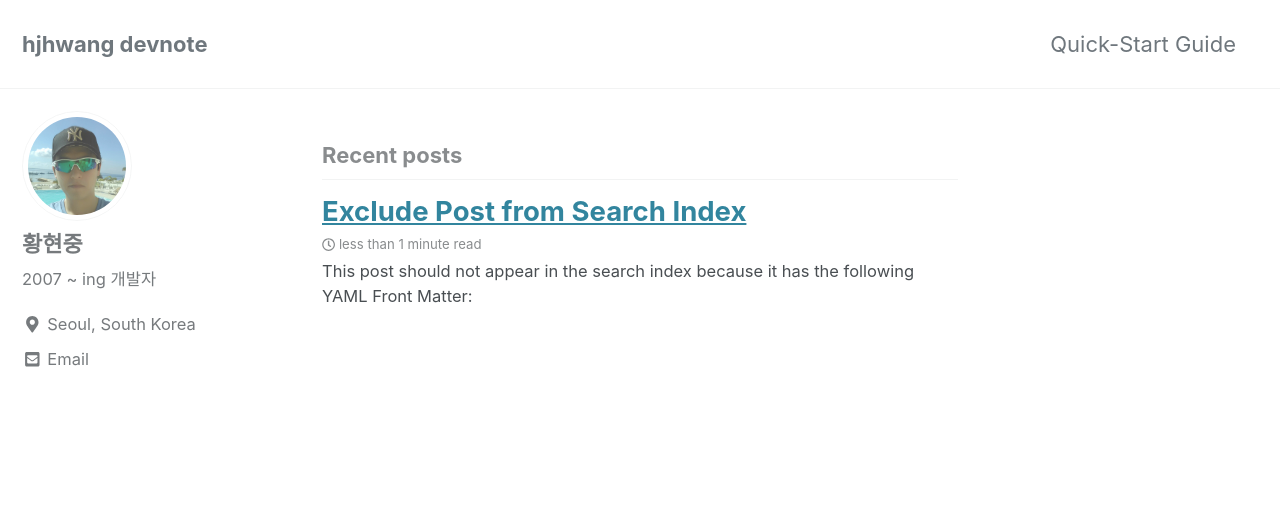
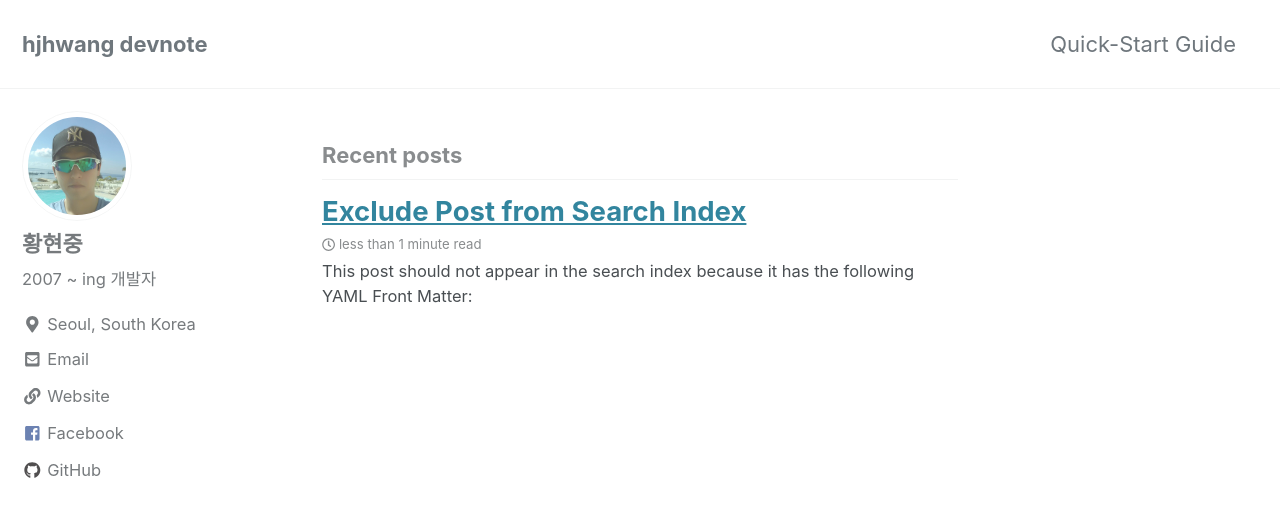
Before and after one commit to hjhwang/devnote, a Jekyll site: the page built from index.html, in a window 1280 px wide and 900 px high. Shown: the top 517 px of the window. Built offline with Jekyll 4.4.1, drawn with Linux system fonts in a browser that asks for light colours; cached includes are drawn as plain includes; the list of posts is cut into pages by our own code; some of the changed lines change nothing that is shown.

Commit message:
no message

```diff
--- a/_config.yml
+++ b/_config.yml
@@ -111,23 +111,23 @@ author:
   avatar           : "/img/hjhwang.jpg" # path of avatar image, e.g. "/assets/images/bio-photo.jpg"
   bio              : "2007 ~ ing 개발자"
   location         : "Seoul, South Korea"
-  email            : "hhjoong@gmail.com"
+  email            : # "hhjoong@gmail.com"
   links:
     - label: "Email"
       icon: "fas fa-fw fa-envelope-square"
-      # url: mailto:your.name@email.com
+      url: hhjoong@gmail.com
     - label: "Website"
       icon: "fas fa-fw fa-link"
-      # url: "https://your-website.com"
+      url: "https://hjhwang.github.io/portfolio/"
     - label: "Twitter"
       icon: "fab fa-fw fa-twitter-square"
       # url: "https://twitter.com/"
     - label: "Facebook"
       icon: "fab fa-fw fa-facebook-square"
-      # url: "https://facebook.com/"
+      url: "https://facebook.com/hyunjoong.hwang"
     - label: "GitHub"
       icon: "fab fa-fw fa-github"
-      # url: "https://github.com/"
+      url: "https://github.com/hjhwang"
     - label: "Instagram"
       icon: "fab fa-fw fa-instagram"
       # url: "https://instagram.com/"
```
